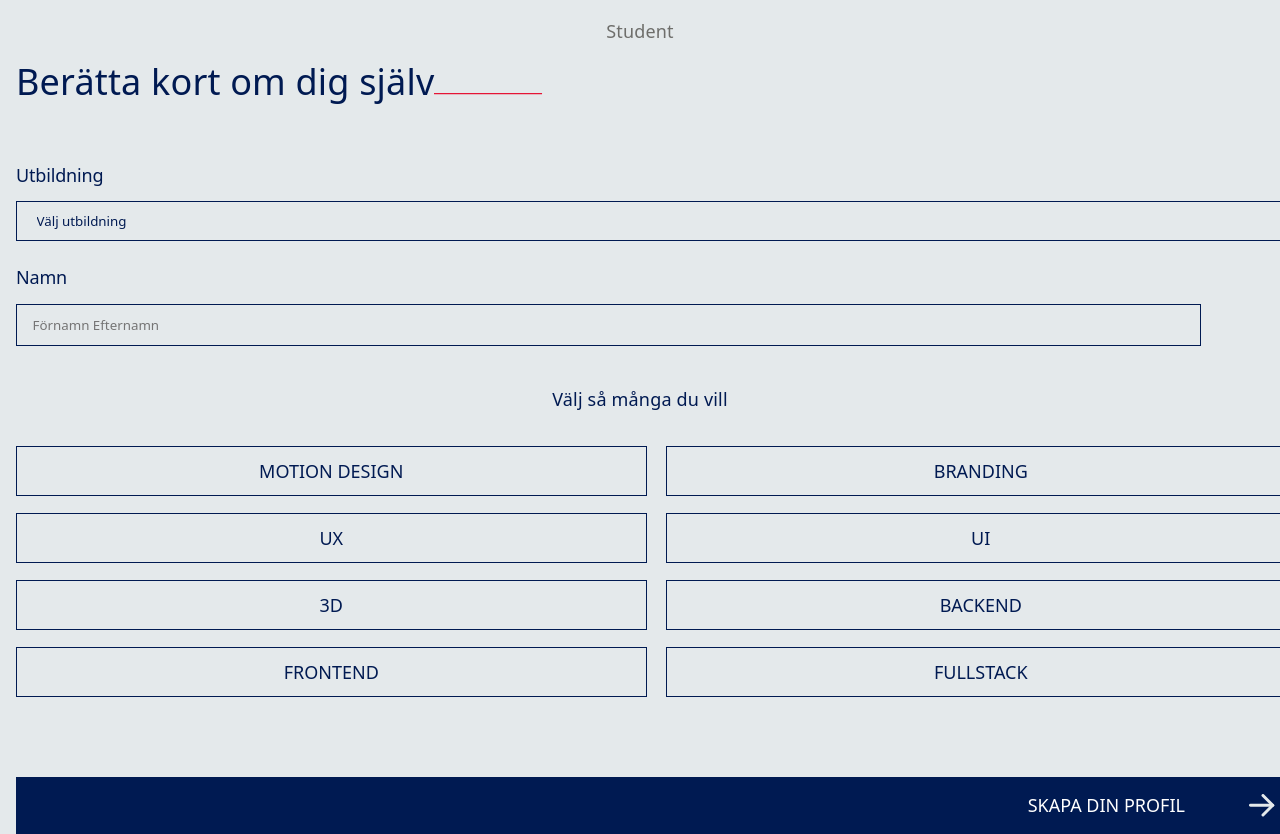
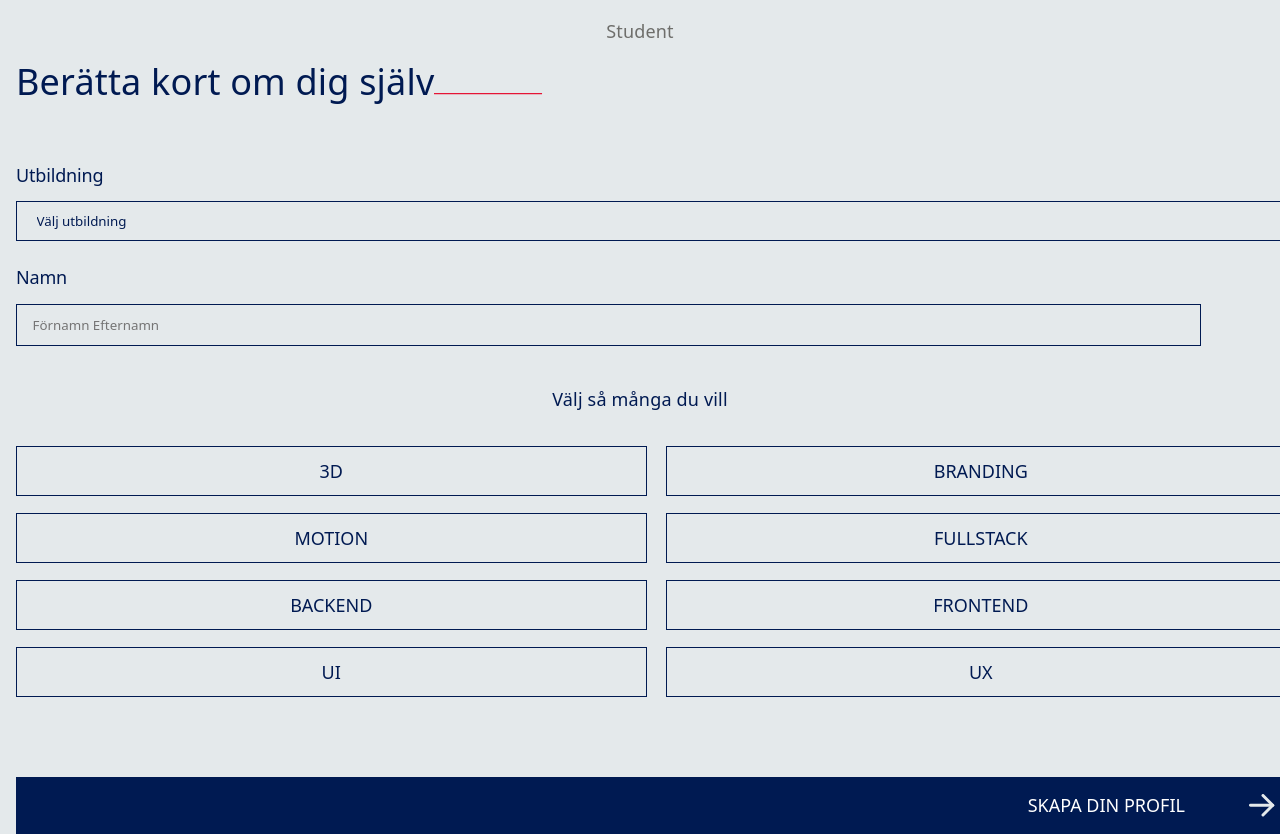
Before and after one commit to Patricia-LF/LIA-connect, a React (Vite) app: page /profile in a window 1280 px wide. Shown: the top 834 px of the page. Built offline with nearby package versions, Linux system fonts and the light colour scheme.

Commit message:
Changed colors for interests

```diff
--- a/src/data/interests.js
+++ b/src/data/interests.js
@@ -2,75 +2,82 @@
 
 export const interests = [
   {
+    id: "3d",
+    label: "3D",
+    color: "#BDD158",
+    questions: [
+      "Vilka verktyg eller workflows jobbar du/ni mest med?",
+      "Vad är det roligaste/svåraste med att jobba i 3D?",
+    ],
+  },
+
+  {
+    id: "branding",
+    label: "Branding",
+    color: "#6FB13B",
+    questions: [
+      "Hur bygger du/ni en stark och tydlig varumärkesidentitet?",
+      "Hur ser du/ni på balansen mellan strategi och design?",
+    ],
+  },
+
+  {
     id: "motion",
-    label: "Motion Design",
-    color: "#FFE44B",
+    label: "Motion",
+    color: "#EC80B4",
     questions: [
       "Vilka verktyg jobbar du/ni mest i när det gäller motion?",
       "Hur använder du/ni animation för att förbättra upplevelsen?",
     ],
   },
+
   {
-    id: "branding",
-    label: "Branding",
-    color: "#FEA831",
+    id: "fullstack",
+    label: "Fullstack",
+    color: "#9E90C4",
     questions: [
-      "Hur bygger du/ni en stark och tydlig varumärkesidentitet?",
-      "Hur ser du/ni på balansen mellan strategi och design?",
+      "Hur jobbar du/ni med helheten mellan frontend och backend?",
+      "Hur ser din/er process ut från idé till färdig lösning?",
     ],
   },
+
+  {
+    id: "backend",
+    label: "Backend",
+    color: "#50A1BE",
+    questions: [
+      "Vad tycker du/ni är viktigast när det gäller struktur i backend?",
+      "Vad är det mest utmanande du/ni jobbat med nyligen?",
+    ],
+  },
+
+  {
+    id: "frontend",
+    label: "Frontend",
+    color: "#85C1CC",
+    questions: [
+      "Vilka ramverk eller tekniker använder du/ni mest?",
+      "Hur ser samarbetet ut mellan design och utveckling hos er/dig?",
+    ],
+  },
+
+  {
+    id: "ui",
+    label: "UI",
+    color: "#EBD934",
+    questions: [
+      "Hur jobbar du/ni med designsystem eller komponenter?",
+      "Hur testar du/ni om en lösning faktiskt funkar?",
+    ],
+  },
+
   {
     id: "ux",
     label: "UX",
-    color: "#C31351",
+    color: "#E68D1E",
     questions: [
       "Hur ser din/er process ut från idé till färdig lösning?",
       "Hur jobbar du/ni med research innan ni börjar designa?",
     ],
   },
-  {
-    id: "ui",
-    label: "UI",
-    color: "#F98FF1",
-    questions: [
-      "Hur jobbar du/ni med designsystem eller komponenter?",
-      "Hur testar du/ni om en lösning faktiskt funkar?",
-    ],
-  },
-  {
-    id: "3d",
-    label: "3D",
-    color: "#A3A9FF",
-    questions: [
-      "Vilka verktyg eller workflows jobbar du/ni mest med?",
-      "Vad är det roligaste/svåraste med att jobba i 3D?",
-    ],
-  },
-  {
-    id: "backend",
-    label: "Backend",
-    color: "#333DEC",
-    questions: [
-      "Vad tycker du/ni är viktigast när det gäller struktur i backend?",
-      "Vad är det mest utmanande du/ni jobbat med nyligen?",
-    ],
-  },
-  {
-    id: "frontend",
-    label: "Frontend",
-    color: "#B6F101",
-    questions: [
-      "Vilka ramverk eller tekniker använder du/ni mest?",
-      "Hur ser samarbetet ut mellan design och utveckling hos er/dig?",
-    ],
-  },
-  {
-    id: "fullstack",
-    label: "Fullstack",
-    color: "#00AB43",
-    questions: [
-      "Hur jobbar du/ni med helheten mellan frontend och backend?",
-      "Hur ser din/er process ut från idé till färdig lösning?",
-    ],
-  },
 ];
```
